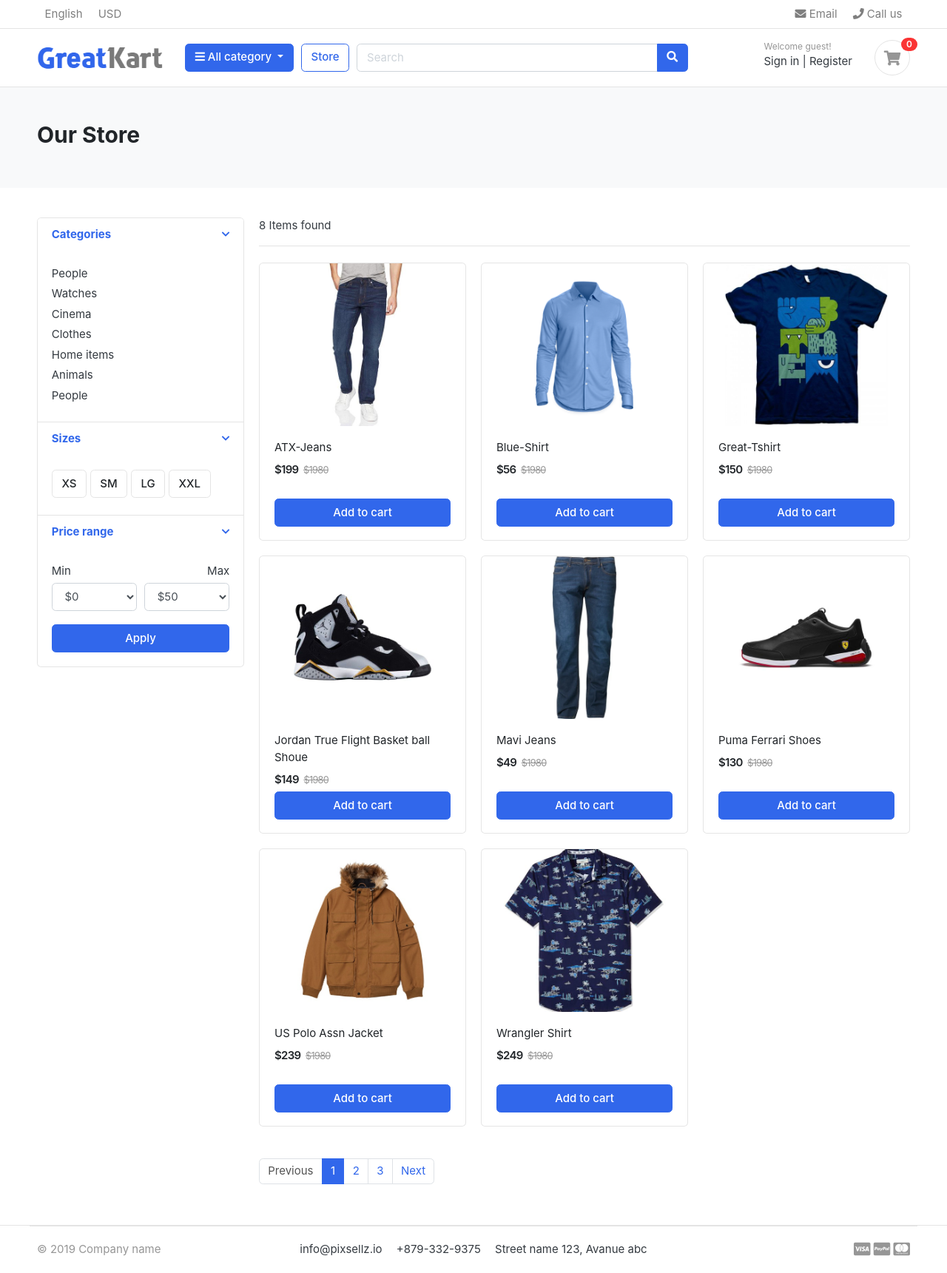
After one commit to nazmulfx/GreatKart---An-Ecommerce-Website, a Django app: page /store/ in a window 1280 px wide. The commit adds this page. Shown: the whole page at 74% size. Run offline with Django 5.2, Linux system fonts and the light colour scheme; data comes from the database, SQL or seed files in the repository; some libraries are stand-ins or nearby versions; some web fonts are replaced.

Commit message:
store page: filter product using slug category

```diff
--- a/greatkart/greatkart/urls.py
+++ b/greatkart/greatkart/urls.py
@@ -15,7 +15,7 @@ Including another URLconf
     2. Add a URL to urlpatterns:  path('blog/', include('blog.urls'))
 """
 from django.contrib import admin
-from django.urls import path
+from django.urls import path, include
 from django.conf.urls.static import static
 from django.conf import settings
 
@@ -23,5 +23,6 @@ from . import views
 urlpatterns = [
     path('admin/', admin.site.urls),
     path('', views.home, name="home"),
+    path('store/', include('store.urls')),
 ]
 urlpatterns += static(settings.MEDIA_URL, document_root=settings.MEDIA_ROOT)
--- a/greatkart/greatkart/views.py
+++ b/greatkart/greatkart/views.py
@@ -1,6 +1,10 @@
 from django.http import HttpResponse
 from django.shortcuts import render
 
+from store.models import Product
 
 def home(request):
-    return render(request, 'home.html')
+    products = Product.objects.all().filter(is_available=True)
+
+    context = {'products':products}
+    return render(request, 'home.html', context)
--- /dev/null
+++ b/greatkart/store/urls.py
@@ -0,0 +1,7 @@
+from django.urls import path
+
+from . import views
+urlpatterns = [
+    path('', views.store, name="store"),
+    path('<slug:category_slug>/', views.store, name='product_by_category'),
+]
--- a/greatkart/store/views.py
+++ b/greatkart/store/views.py
@@ -1,3 +1,20 @@
-from django.shortcuts import render
+from django.shortcuts import render, get_object_or_404
 
+from . models import Product
+from category.models import Category
 # Create your views here.
+
+def store(request, category_slug=None):
+    categories = None
+    products = None
+
+    if category_slug != None:
+        categories = get_object_or_404(Category, slug=category_slug)
+        products = Product.objects.all().filter(category=categories, is_available=True)
+        totalProduct = products.count()
+    else:
+        products = Product.objects.all().filter(is_available=True)
+        totalProduct = products.count()
+
+    context = {'products':products, 'totalProduct':totalProduct}
+    return render(request, 'store/store.html', context)
--- a/greatkart/templates/navbar.html
+++ b/greatkart/templates/navbar.html
@@ -28,7 +28,7 @@
         <div class="container">
     <div class="row align-items-center">
         <div class="col-lg-2 col-md-3 col-6">
-            <a href="./" class="brand-wrap">
+            <a href="{% url "home" %}" class="brand-wrap">
                 <img class="logo" src="{% static './images/logo.png' %}">
             </a> <!-- brand-wrap.// -->
         </div>
@@ -47,7 +47,7 @@
                 </div>
             </div>  <!-- category-wrap.// -->
         </div> <!-- col.// -->
-        <a href="./store.html" class="btn btn-outline-primary">Store</a>
+        <a href="{% url 'store' %}" class="btn btn-outline-primary">Store</a>
         <div class="col-lg  col-md-6 col-sm-12 col">
             <form action="#" class="search">
                 <div class="input-group w-100">
--- /dev/null
+++ b/greatkart/templates/store/store.html
@@ -0,0 +1,176 @@
+{% extends "base.html" %}
+
+{% block content %}
+
+<!-- ========================= SECTION PAGETOP ========================= -->
+<section class="section-pagetop bg">
+    <div class="container">
+        <h2 class="title-page">Our Store</h2>
+
+    </div> <!-- container //  -->
+    </section>
+    <!-- ========================= SECTION INTRO END// ========================= -->
+
+    <!-- ========================= SECTION CONTENT ========================= -->
+    <section class="section-content padding-y">
+    <div class="container">
+
+    <div class="row">
+        <aside class="col-md-3">
+
+    <div class="card">
+        <article class="filter-group">
+            <header class="card-header">
+                <a href="#" data-toggle="collapse" data-target="#collapse_1" aria-expanded="true" class="">
+                    <i class="icon-control fa fa-chevron-down"></i>
+                    <h6 class="title">Categories</h6>
+                </a>
+            </header>
+            <div class="filter-content collapse show" id="collapse_1" style="">
+                <div class="card-body">
+
+                    <ul class="list-menu">
+                    <li><a href="#">People  </a></li>
+                    <li><a href="#">Watches </a></li>
+                    <li><a href="#">Cinema  </a></li>
+                    <li><a href="#">Clothes  </a></li>
+                    <li><a href="#">Home items </a></li>
+                    <li><a href="#">Animals</a></li>
+                    <li><a href="#">People </a></li>
+                    </ul>
+
+                </div> <!-- card-body.// -->
+            </div>
+        </article> <!-- filter-group  .// -->
+        <article class="filter-group">
+            <header class="card-header">
+                <a href="#" data-toggle="collapse" data-target="#collapse_4" aria-expanded="true" class="">
+                    <i class="icon-control fa fa-chevron-down"></i>
+                    <h6 class="title">Sizes </h6>
+                </a>
+            </header>
+            <div class="filter-content collapse show" id="collapse_4" style="">
+                <div class="card-body">
+                  <label class="checkbox-btn">
+                    <input type="checkbox">
+                    <span class="btn btn-light"> XS </span>
+                  </label>
+
+                  <label class="checkbox-btn">
+                    <input type="checkbox">
+                    <span class="btn btn-light"> SM </span>
+                  </label>
+
+                  <label class="checkbox-btn">
+                    <input type="checkbox">
+                    <span class="btn btn-light"> LG </span>
+                  </label>
+
+                  <label class="checkbox-btn">
+                    <input type="checkbox">
+                    <span class="btn btn-light"> XXL </span>
+                  </label>
+            </div><!-- card-body.// -->
+            </div>
+        </article> <!-- filter-group .// -->
+
+        <article class="filter-group">
+            <header class="card-header">
+                <a href="#" data-toggle="collapse" data-target="#collapse_3" aria-expanded="true" class="">
+                    <i class="icon-control fa fa-chevron-down"></i>
+                    <h6 class="title">Price range </h6>
+                </a>
+            </header>
+            <div class="filter-content collapse show" id="collapse_3" style="">
+                <div class="card-body">
+
+                    <div class="form-row">
+                    <div class="form-group col-md-6">
+                      <label>Min</label>
+                      <!-- <input class="form-control" placeholder="$0" type="number"> -->
+                          <select class="mr-2 form-control">
+                            <option value="0">$0</option>
+                            <option value="50">$50</option>
+                            <option value="100">$100</option>
+                            <option value="150">$150</option>
+                            <option value="200">$200</option>
+                            <option value="500">$500</option>
+                            <option value="1000">$1000</option>
+                        </select>
+                    </div>
+                    <div class="form-group text-right col-md-6">
+                      <label>Max</label>
+                          <select class="mr-2 form-control">
+                            <option value="50">$50</option>
+                            <option value="100">$100</option>
+                            <option value="150">$150</option>
+                            <option value="200">$200</option>
+                            <option value="500">$500</option>
+                            <option value="1000">$1000</option>
+                            <option value="2000">$2000+</option>
+                        </select>
+                    </div>
+                    </div> <!-- form-row.// -->
+                    <button class="btn btn-block btn-primary">Apply</button>
+                </div><!-- card-body.// -->
+            </div>
+        </article> <!-- filter-group .// -->
+
+    </div> <!-- card.// -->
+
+        </aside> <!-- col.// -->
+        <main class="col-md-9">
+
+    <header class="border-bottom mb-4 pb-3">
+            <div class="form-inline">
+                <span class="mr-md-auto">{{totalProduct}} Item{{totalProduct|pluralize:'s'}} found </span>
+
+            </div>
+    </header><!-- sect-heading -->
+
+    <div class="row">
+
+        {% for product in products %}
+        <div class="col-md-4">
+            <figure class="card card-product-grid">
+                <div class="img-wrap">
+
+                    <img src="{{product.image.url}}">
+
+                </div> <!-- img-wrap.// -->
+                <figcaption class="info-wrap">
+                    <div class="fix-height">
+                        <a href="./product-detail.html" class="title">{{product.name}}</a>
+                        <div class="price-wrap mt-2">
+                            <span class="price">${{product.price}}</span>
+                            <del class="price-old">$1980</del>
+                        </div> <!-- price-wrap.// -->
+                    </div>
+                    <a href="#" class="btn btn-block btn-primary">Add to cart </a>
+                </figcaption>
+            </figure>
+        </div> <!-- col.// -->
+        {% endfor %}
+
+    </div> <!-- row end.// -->
+
+
+    <nav class="mt-4" aria-label="Page navigation sample">
+      <ul class="pagination">
+        <li class="page-item disabled"><a class="page-link" href="#">Previous</a></li>
+        <li class="page-item active"><a class="page-link" href="#">1</a></li>
+        <li class="page-item"><a class="page-link" href="#">2</a></li>
+        <li class="page-item"><a class="page-link" href="#">3</a></li>
+        <li class="page-item"><a class="page-link" href="#">Next</a></li>
+      </ul>
+    </nav>
+
+        </main> <!-- col.// -->
+
+    </div>
+
+    </div> <!-- container .//  -->
+    </section>
+    <!-- ========================= SECTION CONTENT END// ========================= -->
+
+{% endblock content %}
```
Also changed, not shown: greatkart/templates/home.html (+7 -66 lines).
